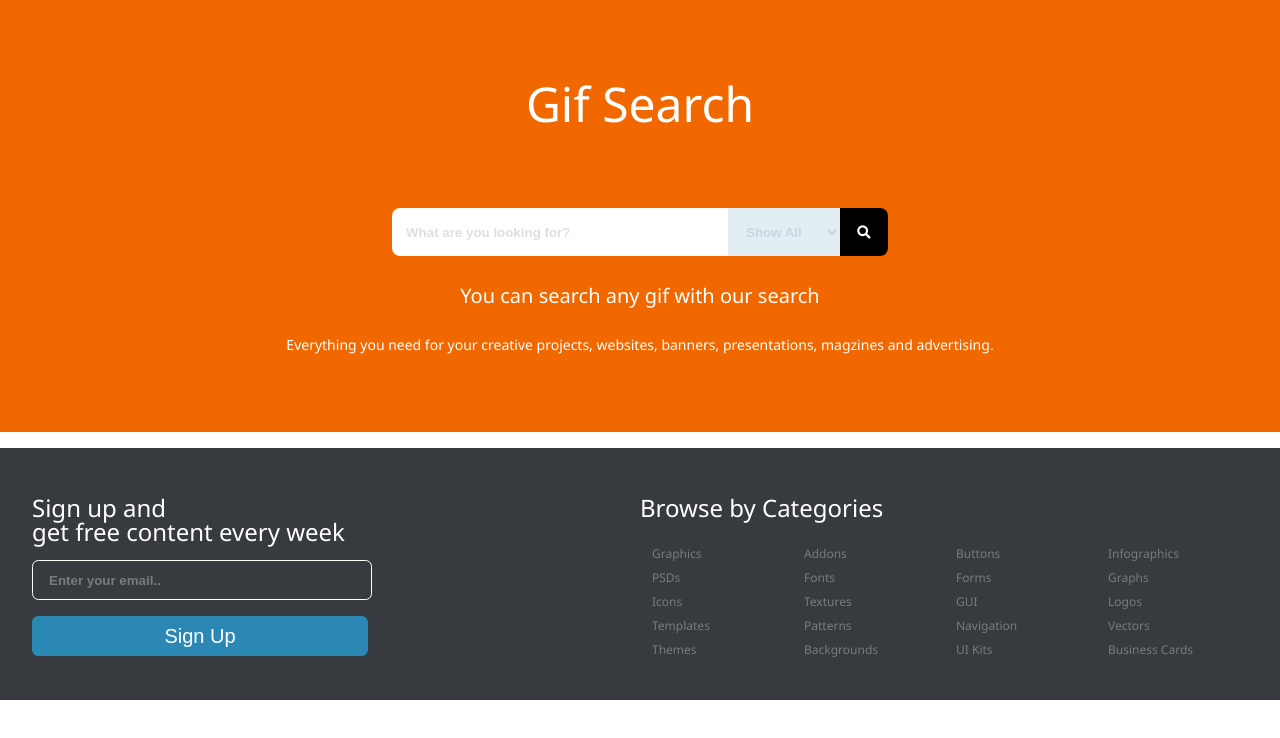
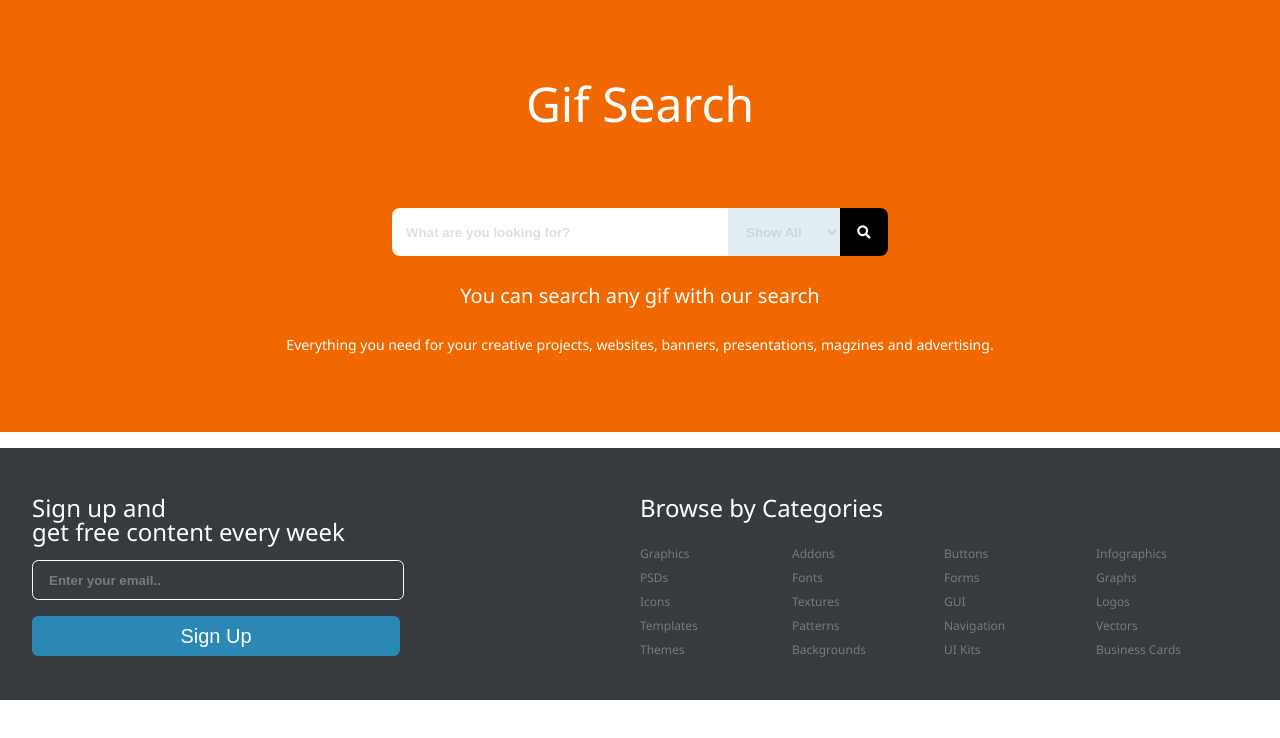
Before and after one commit to sunil-mane/freebers, an Angular app: page / in a window 1280 px wide. Shown: the top 738 px of the page. Built offline with nearby package versions, Linux system fonts and the light colour scheme.

Commit message:
Bug fixes

```diff
--- a/src/app/footer/footer.component.scss
+++ b/src/app/footer/footer.component.scss
@@ -18,7 +18,7 @@ footer {
 .signup {
 
   input {
-    width: 20rem;
+    width: 22rem;
     height: 2.25rem;
     border-radius: 0.4rem;
     border: 1px solid white;
@@ -34,7 +34,7 @@ footer {
   }
 
   button {
-    width: 21rem;
+    width: 23rem;
     height: 2.5rem;
     border-radius: 0.4rem;
     border: 0;
@@ -51,7 +51,7 @@ footer {
     flex: 1;
 
     li {
-      margin: .75rem;
+      margin: .75rem 0;
       font-size: .75rem;
       color: #777C80;
     }
```
